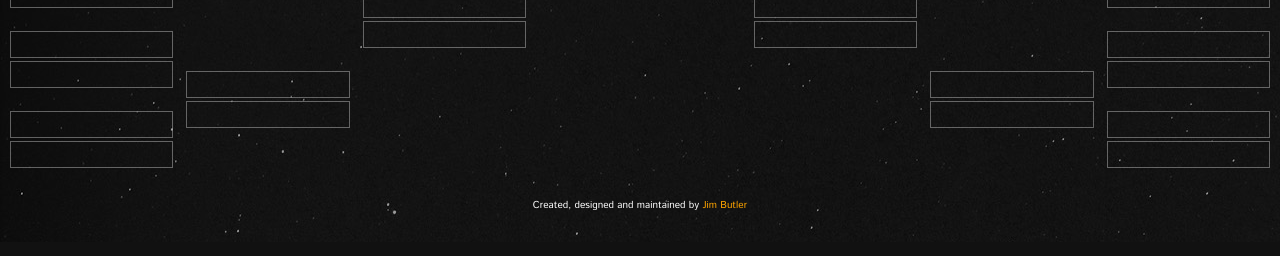
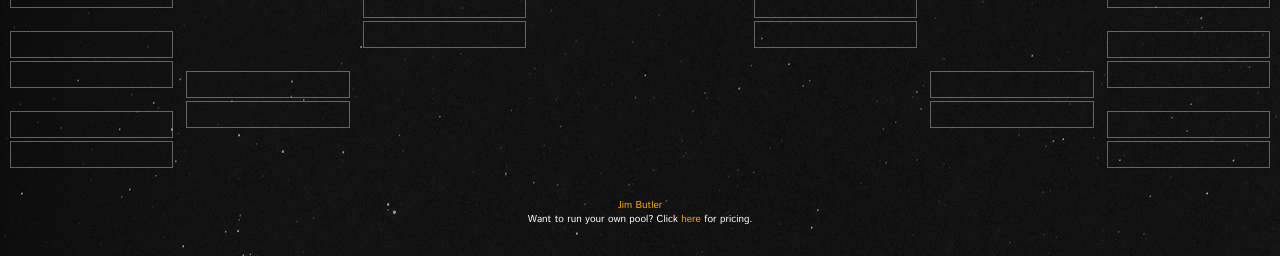
Before and after one commit to jimmygoogle/ncaa-python, a Python web app: template project/blueprints/bracket/templates/bracket.html in a window 1280 px wide. Shown: the part 1372-1628 px from the top of the page. Run offline with Jinja, Linux system fonts and the light colour scheme; the template is opened without the code that fills it, so the values that code supplies are empty; some libraries are stand-ins or nearby versions; some web fonts are replaced.

Commit message:
Added pricing link:

```diff
--- a/project/blueprints/bracket/templates/footer.html
+++ b/project/blueprints/bracket/templates/footer.html
@@ -1 +1,4 @@
-<div class='my_footer'>Created, designed and maintained by <a href='mailto: jim@jimandmeg.com'>Jim Butler</a></div>
+<div class='my_footer'>
+  <a href='mailto: jim@jimandmeg.com'>Jim Butler</a><br/>
+  Want to run your own pool? Click <a href='/pricing'>here</a> for pricing.
+</div>
```
